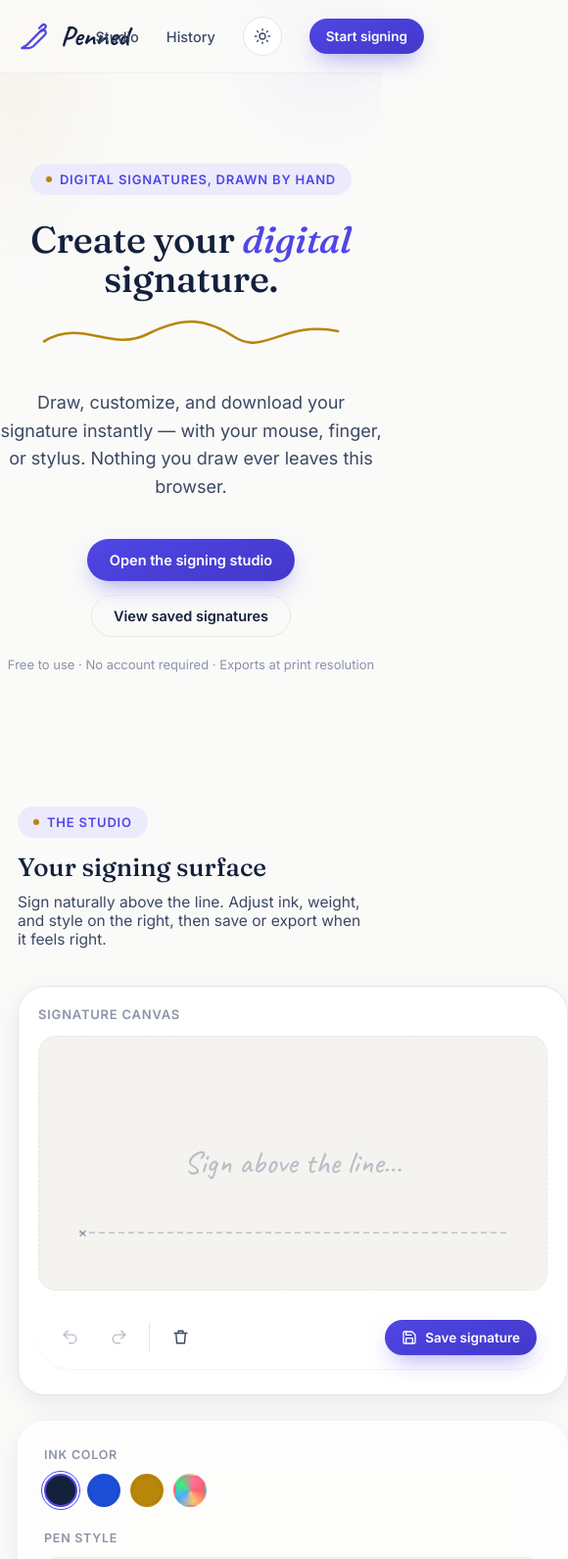
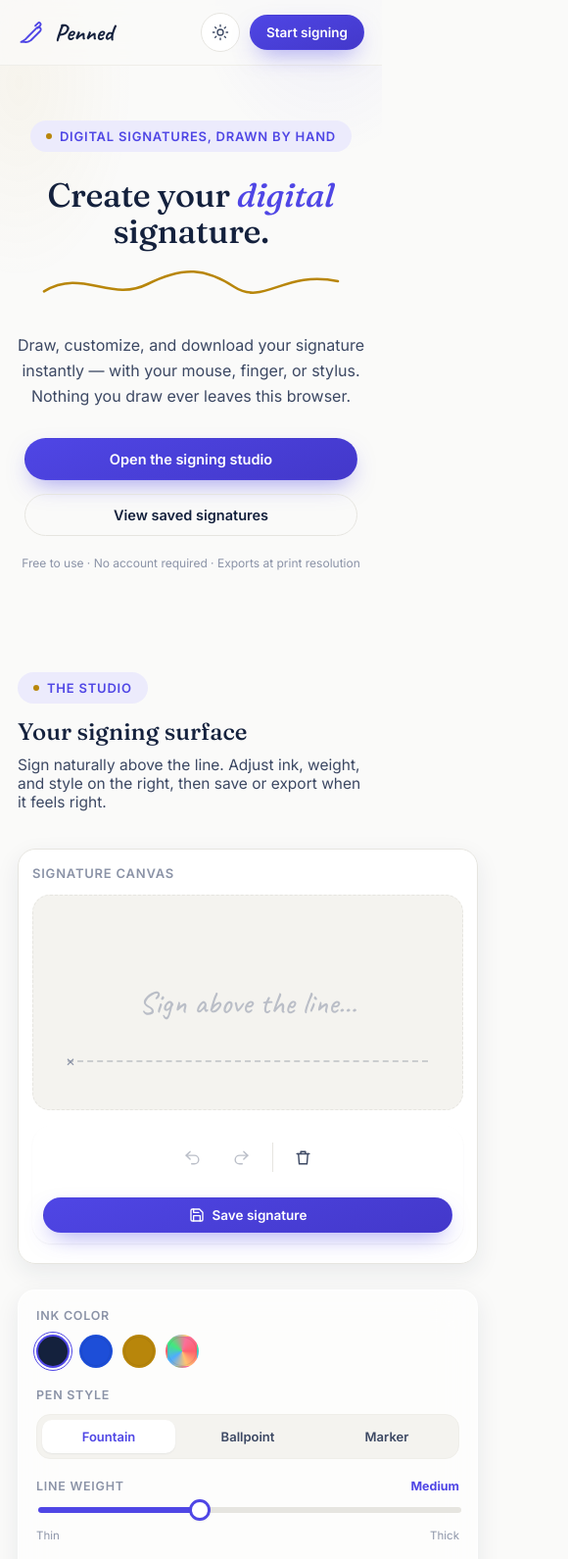
Before and after one commit to ypengly/Digital-signature-creator, a plain HTML site: page index.html in a window 390 px wide. Shown: the top 1591 px of the page at 98% size, 580 px wide, since content can reach past the window. Drawn offline with Linux system fonts and the light colour scheme.

Commit message:
Add files via upload

```diff
--- a/index.html
+++ b/index.html
@@ -130,12 +130,14 @@
   -webkit-backdrop-filter: blur(14px) saturate(160%);
   background: color-mix(in srgb, var(--paper) 78%, transparent);
   border-bottom:1px solid var(--border-soft);
+  padding-top: env(safe-area-inset-top);
 }
 .site-row{
   display:flex; align-items:center; justify-content:space-between;
   height:74px;
-}
-.brand{ display:flex; align-items:center; gap:10px; text-decoration:none; color:var(--ink); }
+  gap: 12px;
+}
+.brand{ display:flex; align-items:center; gap:10px; text-decoration:none; color:var(--ink); flex:none; }
 .brand-mark{ width:34px; height:34px; color:var(--indigo); flex:none; }
 .brand-word{ font-family:var(--font-hand); font-size:28px; font-weight:700; line-height:1; letter-spacing:.2px; }
 
@@ -152,6 +154,8 @@
   display:grid; place-items:center;
   cursor:pointer; color:var(--ink-soft);
   transition: transform .25s var(--ease), border-color .25s, color .25s, background .25s;
+  flex: none;
+  -webkit-tap-highlight-color: transparent;
 }
 .icon-btn:hover{ color:var(--indigo); border-color:var(--indigo); transform:translateY(-1px); }
 .icon-btn svg{ width:18px; height:18px; }
@@ -163,6 +167,7 @@
   font-weight:600; font-size:14.5px; cursor:pointer;
   transition: transform .25s var(--ease), box-shadow .25s var(--ease), background .25s, border-color .25s, opacity .2s;
   text-decoration:none; white-space:nowrap;
+  -webkit-tap-highlight-color: transparent;
 }
 .btn:active{ transform:scale(.97); }
 .btn-primary{
@@ -197,8 +202,8 @@
 
 .hero h1{
   font-family:var(--font-display); font-weight:500;
-  font-size: clamp(38px, 6vw, 74px);
-  line-height:1.05; letter-spacing:-.01em; margin:0 auto;
+  font-size: clamp(34px, 8vw, 74px);
+  line-height:1.08; letter-spacing:-.01em; margin:0 auto;
   max-width:16ch; color:var(--ink);
 }
 .hero h1 em{ font-style:italic; color:var(--indigo); position:relative; }
@@ -216,6 +221,7 @@
   line-height:1.6;
 }
 .hero-cta{ margin-top:38px; display:flex; gap:14px; justify-content:center; flex-wrap:wrap; }
+.hero-cta .btn{ width:auto; }
 .hero-trust{ margin-top:20px; font-size:13px; color:var(--mist); }
 
 /* =================================================================
@@ -224,7 +230,7 @@
 .section-head{ margin-bottom:38px; }
 .section-head .eyebrow{ margin-bottom:14px; }
 .section-head h2{
-  font-family:var(--font-display); font-weight:500; font-size:clamp(26px,3.4vw,38px);
+  font-family:var(--font-display); font-weight:500; font-size:clamp(24px,5vw,38px);
   margin:0; color:var(--ink);
 }
 .section-head p{ color:var(--ink-soft); margin:10px 0 0; max-width:56ch; font-size:15.5px; }
@@ -249,7 +255,7 @@
   box-shadow:var(--shadow-md);
   padding:20px 20px 26px;
 }
-.paper-card-head{ display:flex; align-items:center; justify-content:space-between; margin-bottom:14px; }
+.paper-card-head{ display:flex; align-items:center; justify-content:space-between; margin-bottom:14px; gap:10px; flex-wrap:wrap; }
 .paper-card-head .label{
   font-size:13px; font-weight:600; color:var(--mist); text-transform:uppercase; letter-spacing:.06em;
 }
@@ -260,7 +266,7 @@
 .stamp-pill.active{ display:inline-flex; }
 
 .canvas-shell{
-  position:relative; width:100%; aspect-ratio:16/8; min-height:260px;
+  position:relative; width:100%; aspect-ratio:16/8; min-height:220px;
   border-radius:var(--radius-md);
   background:
     repeating-linear-gradient(transparent, transparent 100%),
@@ -283,6 +289,7 @@
 .canvas-placeholder{
   position:absolute; inset:0; display:flex; align-items:center; justify-content:center;
   pointer-events:none; transition:opacity .25s var(--ease);
+  padding: 0 12px; text-align:center;
 }
 .canvas-placeholder span{
   font-family:var(--font-hand); font-size:32px; color:var(--mist); opacity:.55;
@@ -312,6 +319,8 @@
   width:42px; height:42px; border-radius:999px; border:none; background:transparent;
   color:var(--ink-soft); display:grid; place-items:center; cursor:pointer;
   transition:background .2s, color .2s, transform .2s;
+  flex: none;
+  -webkit-tap-highlight-color: transparent;
 }
 .tool-btn:hover:not(:disabled){ background:var(--surface); color:var(--indigo); transform:translateY(-1px); }
 .tool-btn:disabled{ opacity:.35; cursor:not-allowed; }
@@ -320,6 +329,11 @@
 .toolbar-spacer{ flex:1; }
 .hint{ font-size:12px; color:var(--mist); padding:0 10px; }
 @media (max-width:560px){ .hint{ display:none; } }
+@media (max-width:480px){
+  .toolbar{ border-radius:20px; justify-content:center; }
+  .toolbar-spacer{ flex-basis:100%; height:0; }
+  #btnSave{ flex:1; justify-content:center; margin-top:4px; }
+}
 
 /* -- control panel (glass) --------------------------------------- */
 .panel{
@@ -336,12 +350,14 @@
 .g-label .val{ color:var(--indigo); font-weight:700; text-transform:none; letter-spacing:0; }
 
 /* color swatches */
-.swatches{ display:flex; align-items:center; gap:10px; }
+.swatches{ display:flex; align-items:center; gap:10px; flex-wrap:wrap; }
 .swatch{
   width:34px; height:34px; border-radius:50%; border:2px solid transparent; cursor:pointer;
   box-shadow: inset 0 0 0 1px rgba(0,0,0,.08);
   transition:transform .2s var(--ease), border-color .2s;
   position:relative;
+  flex: none;
+  -webkit-tap-highlight-color: transparent;
 }
 .swatch:hover{ transform:scale(1.08); }
 .swatch.active{ border-color:var(--indigo); }
@@ -361,8 +377,10 @@
   background:var(--surface-2); padding:5px; border-radius:14px; border:1px solid var(--border-soft);
 }
 .segmented button{
-  border:none; background:transparent; padding:9px 6px; border-radius:10px; cursor:pointer;
+  border:none; background:transparent; padding:9px 4px; border-radius:10px; cursor:pointer;
   font-size:13px; font-weight:600; color:var(--ink-soft); transition:.2s var(--ease);
+  -webkit-tap-highlight-color: transparent;
+  min-width: 0;
 }
 .segmented button.active{ background:var(--surface); color:var(--indigo); box-shadow:var(--shadow-sm); }
 
@@ -371,15 +389,16 @@
   -webkit-appearance:none; appearance:none; width:100%; height:6px; border-radius:999px;
   background: linear-gradient(90deg, var(--indigo) var(--pct,40%), var(--border) var(--pct,40%));
   outline:none; cursor:pointer;
+  touch-action: pan-y;
 }
 input[type="range"]::-webkit-slider-thumb{
-  -webkit-appearance:none; width:20px; height:20px; border-radius:50%;
+  -webkit-appearance:none; width:22px; height:22px; border-radius:50%;
   background:var(--surface); border:3px solid var(--indigo); cursor:pointer;
   box-shadow:var(--shadow-sm); transition:transform .15s var(--ease);
 }
 input[type="range"]::-webkit-slider-thumb:hover{ transform:scale(1.12); }
 input[type="range"]::-moz-range-thumb{
-  width:20px; height:20px; border-radius:50%; background:var(--surface); border:3px solid var(--indigo); cursor:pointer;
+  width:22px; height:22px; border-radius:50%; background:var(--surface); border:3px solid var(--indigo); cursor:pointer;
 }
 .scale-labels{ display:flex; justify-content:space-between; font-size:11.5px; color:var(--mist); margin-top:2px; }
 
@@ -407,6 +426,18 @@
 .select-wrap select{
   width:100%; padding:10px 12px; border-radius:12px; border:1px solid var(--border);
   background:var(--surface); color:var(--ink); font-size:13.5px; font-weight:500; cursor:pointer;
+  -webkit-appearance: none;
+  appearance: none;
+}
+
+@media (max-width:940px){
+  .panel{ padding:22px; }
+}
+@media (max-width:480px){
+  .paper-card{ padding:16px 14px 20px; border-radius:var(--radius-md); }
+  .panel{ padding:18px; border-radius:var(--radius-md); gap:20px; }
+  .export-row{ flex-direction:column; }
+  .export-row .btn{ width:100%; }
 }
 
 /* =================================================================
@@ -414,6 +445,9 @@
    ================================================================= */
 .history-grid{
   display:grid; grid-template-columns:repeat(auto-fill,minmax(170px,1fr)); gap:16px;
+}
+@media (max-width:420px){
+  .history-grid{ grid-template-columns:repeat(2,1fr); gap:12px; }
 }
 .hist-card{
   background:var(--surface); border:1px solid var(--border); border-radius:var(--radius-md);
@@ -434,6 +468,7 @@
 .hist-actions button{
   width:30px; height:30px; border-radius:8px; border:1px solid var(--border); background:transparent;
   display:grid; place-items:center; cursor:pointer; color:var(--ink-soft);
+  -webkit-tap-highlight-color: transparent;
 }
 .hist-actions button:hover{ color:var(--indigo); border-color:var(--indigo); }
 .hist-actions button svg{ width:14px; height:14px; }
@@ -447,7 +482,7 @@
 /* =================================================================
    7. FOOTER
    ================================================================= */
-footer.site{ border-top:1px solid var(--border-soft); padding:36px 0; margin-top:20px; }
+footer.site{ border-top:1px solid var(--border-soft); padding:36px 0; margin-top:20px; padding-bottom: calc(36px + env(safe-area-inset-bottom)); }
 .footer-row{ display:flex; align-items:center; justify-content:space-between; flex-wrap:wrap; gap:16px; }
 .footer-row .brand-word{ font-size:22px; }
 .footer-note{ font-size:12.5px; color:var(--mist); max-width:40ch; }
@@ -508,6 +543,7 @@
   transition: all 0.3s ease;
   border: 1px solid var(--border);
   text-decoration: none;
+  -webkit-tap-highlight-color: transparent;
 }
 
 [data-theme="dark"] .social-link {
@@ -630,11 +666,13 @@
   background:var(--surface); border-radius:var(--radius-lg); border:1px solid var(--border);
   box-shadow:var(--shadow-lg); width:100%; max-width:420px; padding:28px;
   transform:translateY(14px) scale(.97); opacity:0; transition:.3s var(--ease);
+  max-height: calc(100vh - 40px);
+  overflow-y: auto;
 }
 .modal-veil.open .modal{ transform:translateY(0) scale(1); opacity:1; }
 .modal h3{ font-family:var(--font-display); font-size:22px; font-weight:500; margin:0 0 8px; }
 .modal p{ color:var(--ink-soft); font-size:14.5px; line-height:1.55; margin:0 0 22px; }
-.modal-actions{ display:flex; gap:10px; justify-content:flex-end; }
+.modal-actions{ display:flex; gap:10px; justify-content:flex-end; flex-wrap:wrap; }
 
 .modal.modal-lg{ max-width:640px; }
 .preview-frame{
@@ -642,9 +680,15 @@
   background-image:
     linear-gradient(45deg,#0000 25%,rgba(0,0,0,.04) 25%,rgba(0,0,0,.04) 50%,#0000 50%,#0000 75%,rgba(0,0,0,.04) 75%);
   background-size:18px 18px; background-color:var(--surface-2);
-  display:flex; align-items:center; justify-content:center; min-height:220px; margin-bottom:22px;
+  display:flex; align-items:center; justify-content:center; min-height:180px; margin-bottom:22px;
 }
 .preview-frame img{ max-width:100%; max-height:320px; }
+
+@media (max-width:480px){
+  .modal{ padding:20px; border-radius:var(--radius-md); }
+  .modal-actions{ justify-content:stretch; }
+  .modal-actions .btn{ flex:1; justify-content:center; }
+}
 
 /* =================================================================
    9. TOASTS
@@ -652,8 +696,9 @@
 .toast-stack{
   position:fixed; bottom:24px; right:24px; z-index:200;
   display:flex; flex-direction:column; gap:10px; align-items:flex-end;
-}
-@media (max-width:560px){ .toast-stack{ right:14px; left:14px; align-items:stretch; } }
+  padding-bottom: env(safe-area-inset-bottom);
+}
+@media (max-width:560px){ .toast-stack{ right:14px; left:14px; align-items:stretch; bottom:14px; } }
 .toast{
   display:flex; align-items:center; gap:10px;
   background:var(--ink); color:var(--paper);
@@ -662,6 +707,7 @@
   transform:translateY(10px); opacity:0; animation: toast-in .35s var(--ease) forwards;
   max-width:340px;
 }
+@media (max-width:560px){ .toast{ max-width:none; } }
 [data-theme="dark"] .toast{ background:var(--surface); border:1px solid var(--border); color:var(--ink); }
 .toast svg{ width:18px; height:18px; flex:none; color:#4ADE80; }
 .toast.leaving{ animation: toast-out .3s var(--ease) forwards; }
@@ -681,6 +727,29 @@
 .reveal.in{ opacity:1; transform:translateY(0); }
 
 ::selection{ background:var(--indigo); color:#fff; }
+
+/* =================================================================
+   10. RESPONSIVE — HEADER NAV + GLOBAL TWEAKS
+   ================================================================= */
+@media (max-width:760px){
+  nav.site-nav{ gap:10px; }
+  nav.site-nav a.nav-link{ display:none; }
+}
+@media (max-width:640px){
+  .site-row{ height:66px; }
+  .brand-word{ font-size:24px; }
+  .brand-mark{ width:28px; height:28px; }
+  .hero{ padding:56px 0 44px; }
+  .hero p.lead{ font-size:16px; margin-top:20px; }
+  .hero-cta{ margin-top:30px; }
+  .hero-cta .btn{ width:100%; max-width:340px; justify-content:center; }
+  .hero-trust{ font-size:12px; }
+  section{ padding:48px 0; }
+}
+@media (max-width:380px){
+  nav.site-nav .btn-sm span{ display:none; }
+  nav.site-nav .btn-primary.btn-sm{ padding:9px 14px; }
+}
 </style>
 </head>
 <body>
@@ -703,7 +772,7 @@
       <button class="icon-btn" id="themeToggle" aria-label="Toggle dark mode" title="Toggle dark mode">
         <svg id="themeIcon" viewBox="0 0 24 24" fill="none" stroke="currentColor" stroke-width="1.8" stroke-linecap="round" stroke-linejoin="round"><circle cx="12" cy="12" r="4"/><path d="M12 2v2M12 20v2M4.9 4.9l1.4 1.4M17.7 17.7l1.4 1.4M2 12h2M20 12h2M4.9 19.1l1.4-1.4M17.7 6.3l1.4-1.4"/></svg>
       </button>
-      <a href="#studio" class="btn btn-primary btn-sm">Start signing</a>
+      <a href="#studio" class="btn btn-primary btn-sm"><span>Start signing</span></a>
     </nav>
   </div>
 </header>
@@ -1278,6 +1347,10 @@
 window.addEventListener('resize', () => {
   clearTimeout(resizeTimer);
   resizeTimer = setTimeout(() => pad.resize(), 120);
+});
+window.addEventListener('orientationchange', () => {
+  clearTimeout(resizeTimer);
+  resizeTimer = setTimeout(() => pad.resize(), 200);
 });
 
 // --- color swatches ---
```
